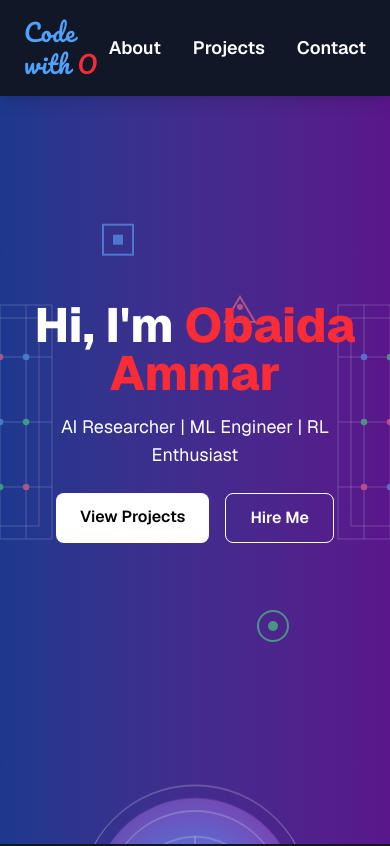
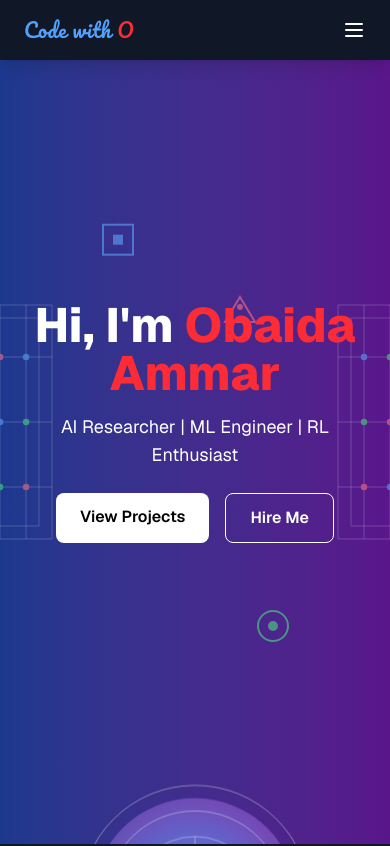
Before and after one commit to ObaidaAmmar/portfolio-website, a Next.js app: page / in a window 390 px wide. Shown: the top 846 px of the page. Built offline with nearby package versions, Linux system fonts and the light colour scheme.

Commit message:
fixed title size in Navbar

```diff
--- a/src/app/components/Navbar.tsx
+++ b/src/app/components/Navbar.tsx
@@ -1,4 +1,5 @@
 "use client";
+import { useState } from "react";
 import { Link } from "react-scroll";
 import { Pacifico } from 'next/font/google';
 
@@ -7,16 +8,25 @@ const pacifico = Pacifico({
   weight: ['400'],
 });
 
-export default function Navbar () {
+export default function Navbar() {
+  const [isMenuOpen, setIsMenuOpen] = useState(false);
+
+  const toggleMenu = () => {
+    setIsMenuOpen(!isMenuOpen);
+  };
+
   return (
     <nav className="fixed top-0 left-0 w-full bg-gray-900 text-white shadow-lg z-50">
       <div className="px-6 py-4 flex justify-between items-center">
-        {/* Title */}
+        {/* Title - Responsive font size */}
         <Link to="hero" smooth={true} duration={800} className="cursor-pointer">
-          <h1 className={`text-2xl font-bold tracking-wide text-blue-400 ${pacifico.className}`}>Code with <span className="text-red-500">O</span></h1>
+          <h1 className={`text-xl md:text-2xl font-bold tracking-wide text-blue-400 ${pacifico.className} whitespace-nowrap`}>
+            Code with <span className="text-red-500">O</span>
+          </h1>
         </Link>
-        {/* Navigation Links */}
-        <ul className="flex justify-center space-x-8 text-lg text-white font-semibold">
+
+        {/* Desktop Navigation Links */}
+        <ul className="hidden md:flex justify-center space-x-8 text-lg text-white font-semibold">
           <li>
             <Link to="about" smooth={true} duration={800} className="cursor-pointer hover:text-blue-400 transition-all">
               About
@@ -33,7 +43,78 @@ export default function Navbar () {
             </Link>
           </li>
         </ul>
+
+        {/* Mobile Menu Button */}
+        <button
+          className="md:hidden text-white focus:outline-none"
+          onClick={toggleMenu}
+        >
+          <svg
+            className="w-6 h-6"
+            fill="none"
+            stroke="currentColor"
+            viewBox="0 0 24 24"
+            xmlns="http://www.w3.org/2000/svg"
+          >
+            {isMenuOpen ? (
+              <path
+                strokeLinecap="round"
+                strokeLinejoin="round"
+                strokeWidth={2}
+                d="M6 18L18 6M6 6l12 12"
+              />
+            ) : (
+              <path
+                strokeLinecap="round"
+                strokeLinejoin="round"
+                strokeWidth={2}
+                d="M4 6h16M4 12h16M4 18h16"
+              />
+            )}
+          </svg>
+        </button>
       </div>
+
+      {/* Mobile Menu */}
+      {isMenuOpen && (
+        <div className="px-6 py-4 bg-gray-800 md:hidden">
+          <ul className="flex flex-col space-y-4 text-white font-semibold">
+            <li>
+              <Link
+                to="about"
+                smooth={true}
+                duration={800}
+                className="block hover:text-blue-400 transition-all"
+                onClick={() => setIsMenuOpen(false)}
+              >
+                About
+              </Link>
+            </li>
+            <li>
+              <Link
+                to="projects"
+                smooth={true}
+                duration={800}
+                className="block hover:text-blue-400 transition-all"
+                onClick={() => setIsMenuOpen(false)}
+              >
+                Projects
+              </Link>
+            </li>
+            <li>
+              <Link
+                to="contact"
+                smooth={true}
+                duration={800}
+                className="block hover:text-blue-400 transition-all"
+                onClick={() => setIsMenuOpen(false)}
+              >
+                Contact
+              </Link>
+            </li>
+          </ul>
+        </div>
+      )}
     </nav>
   );
-};
+}
```
